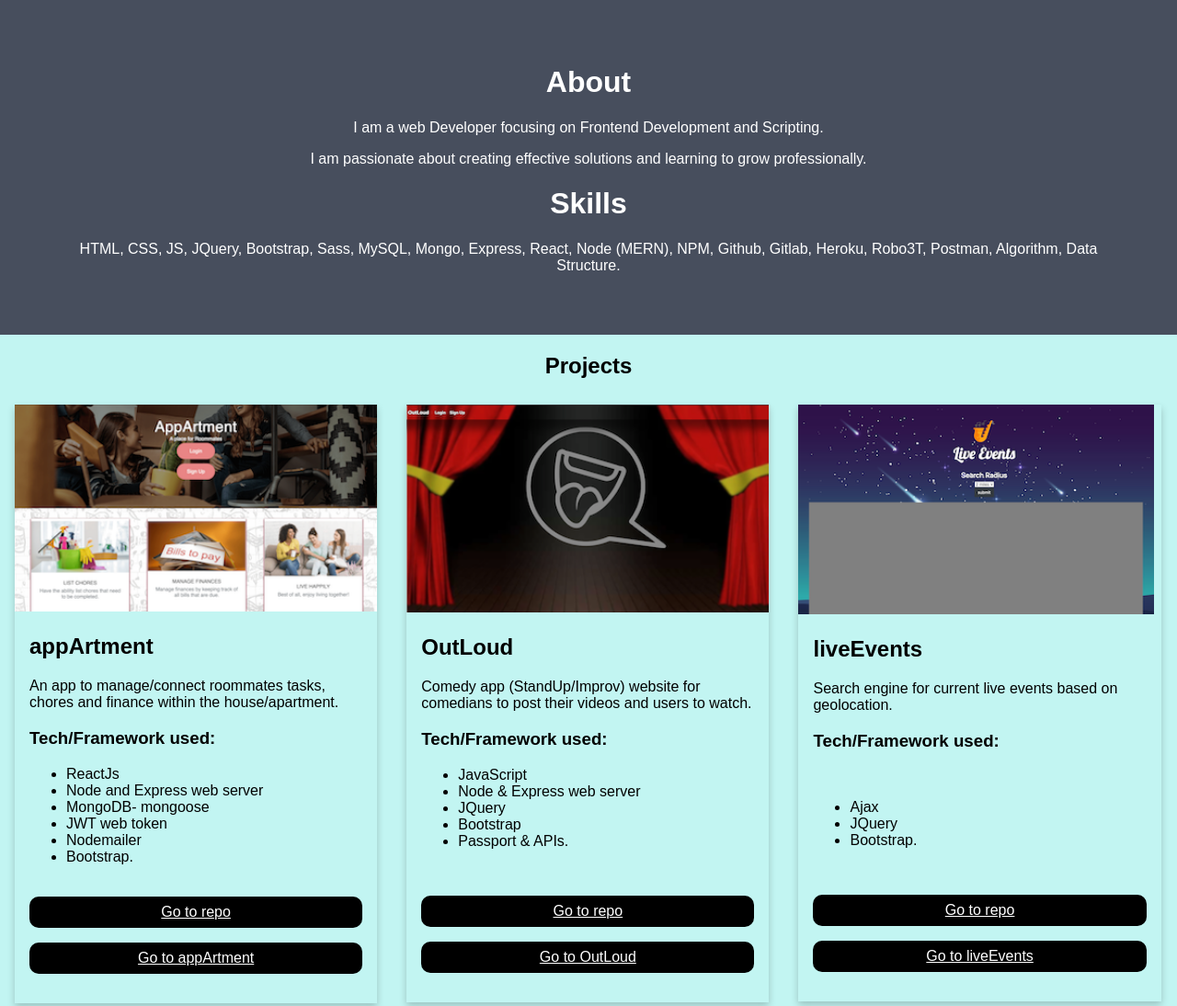
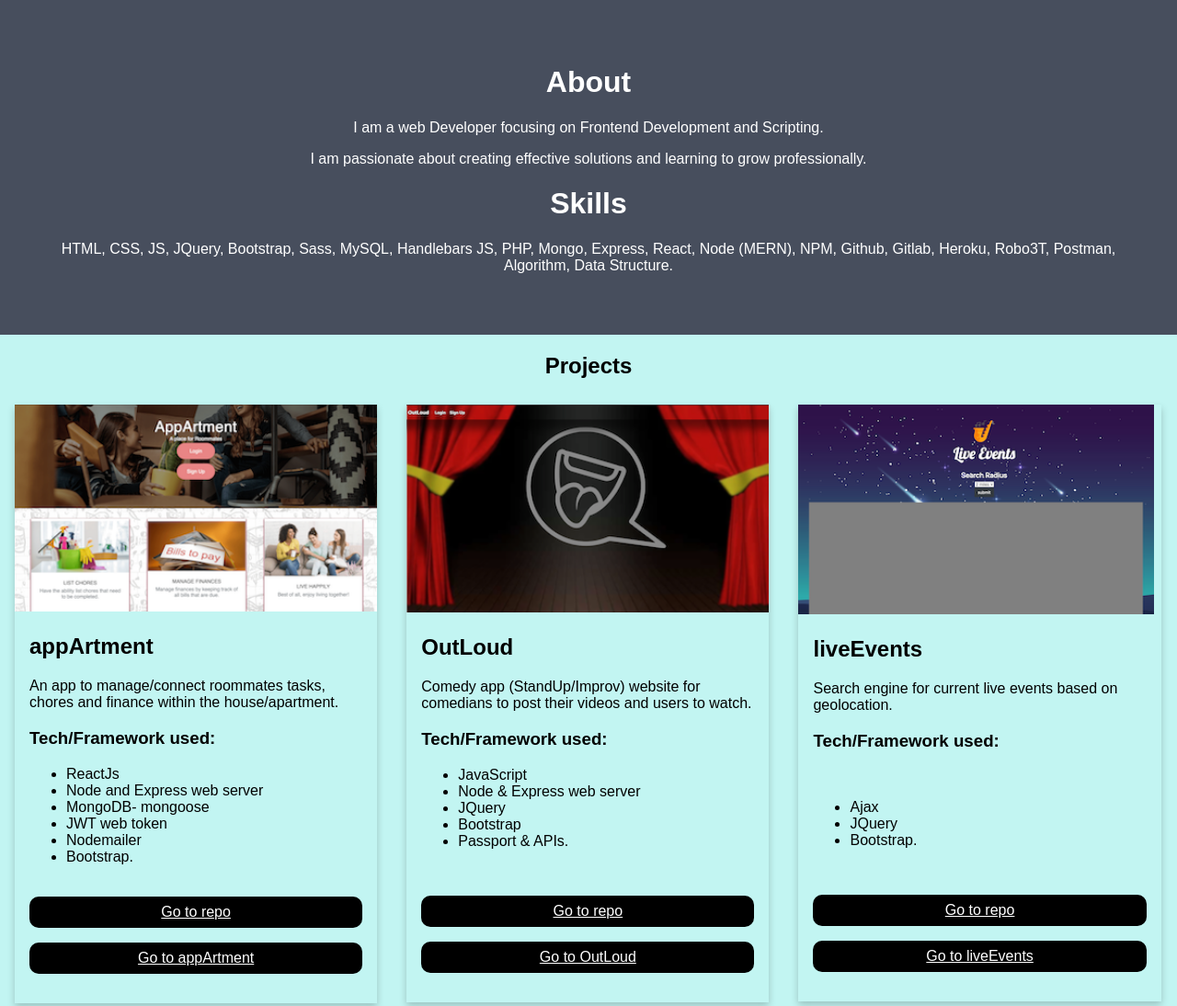
Before and after one commit to Carolinams7/Port, a plain HTML site: page about.html in a window 1280 px wide. Shown: the top 1094 px of the page at 92% size. Drawn offline with Linux system fonts and the light colour scheme.

Commit message:
Update about.html

```diff
--- a/about.html
+++ b/about.html
@@ -22,7 +22,7 @@
       </p>
       <h1>Skills</h1>
       <p>
-        HTML, CSS, JS, JQuery, Bootstrap, Sass, MySQL, Mongo, Express, React, Node (MERN), NPM, Github, Gitlab, Heroku, Robo3T, Postman, Algorithm, Data Structure.
+        HTML, CSS, JS, JQuery, Bootstrap, Sass, MySQL, Handlebars JS, PHP, Mongo, Express, React, Node (MERN), NPM, Github, Gitlab, Heroku, Robo3T, Postman, Algorithm, Data Structure.
       </p>
     </div>
 
```
